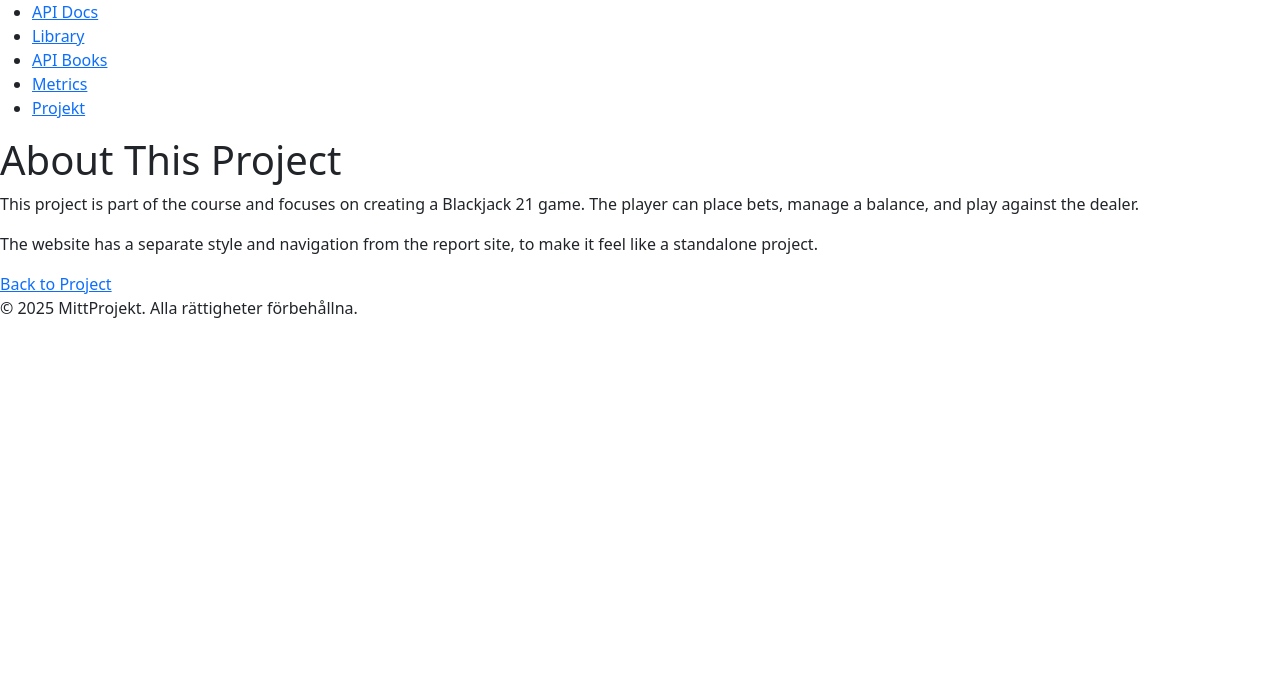
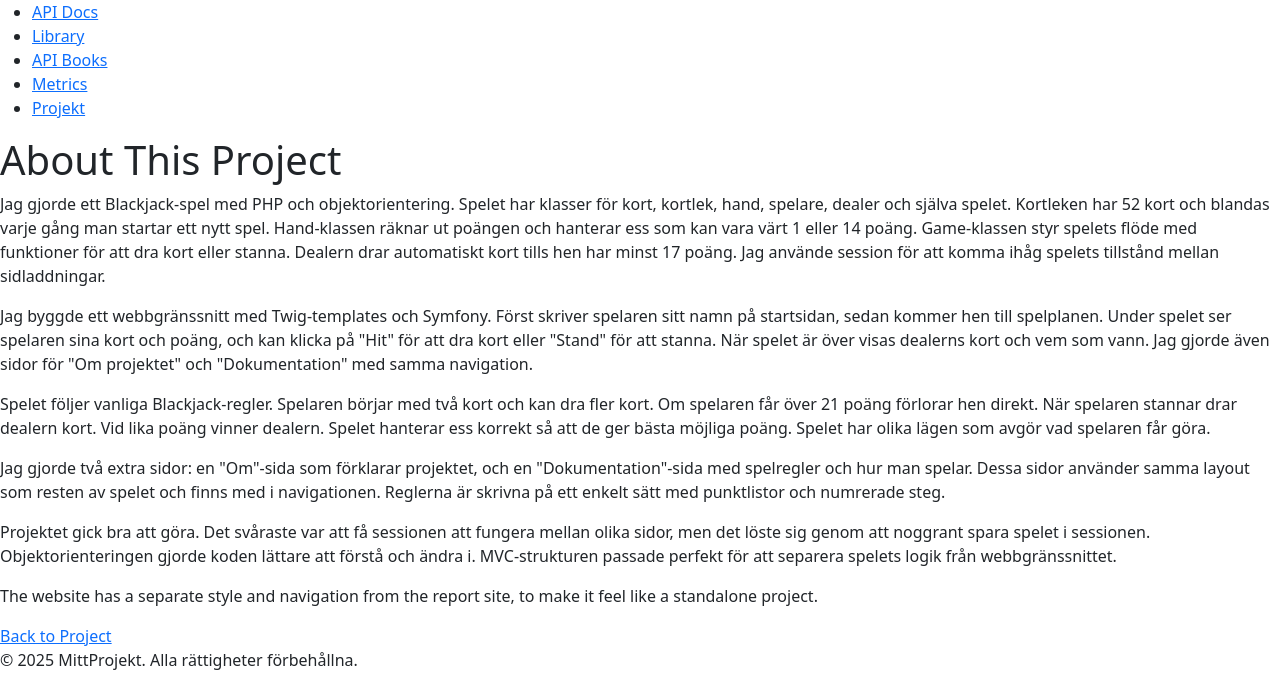
Before and after one commit to kamhaal/mvc, a Symfony app: template templates/proj/about.html.twig in a window 1280 px wide. Shown: the part 168-856 px from the top of the page. Before the commit the page ends 486 px from the top, so only its background shows below. Run offline with Twig, Linux system fonts and the light colour scheme; the template is opened without the code that fills it, so the values that code supplies are empty; some libraries are stand-ins or nearby versions.

Commit message:
Small update before final release

```diff
--- a/templates/proj/about.html.twig
+++ b/templates/proj/about.html.twig
@@ -5,9 +5,27 @@
 <h1>About This Project</h1>
 
 <p>
-    This project is part of the course and focuses on creating a Blackjack 21 game.
-    The player can place bets, manage a balance, and play against the dealer.
+Jag gjorde ett Blackjack-spel med PHP och objektorientering. Spelet har klasser för kort, kortlek, hand, spelare, dealer och själva spelet. Kortleken har 52 kort och blandas varje gång man startar ett nytt spel. Hand-klassen räknar ut poängen och hanterar ess som kan vara värt 1 eller 14 poäng. Game-klassen styr spelets flöde med funktioner för att dra kort eller stanna. Dealern drar automatiskt kort tills hen har minst 17 poäng. Jag använde session för att komma ihåg spelets tillstånd mellan sidladdningar.
 </p>
+
+<p>
+
+Jag byggde ett webbgränssnitt med Twig-templates och Symfony. Först skriver spelaren sitt namn på startsidan, sedan kommer hen till spelplanen. Under spelet ser spelaren sina kort och poäng, och kan klicka på "Hit" för att dra kort eller "Stand" för att stanna. När spelet är över visas dealerns kort och vem som vann. Jag gjorde även sidor för "Om projektet" och "Dokumentation" med samma navigation.
+</p>
+
+<p>
+
+Spelet följer vanliga Blackjack-regler. Spelaren börjar med två kort och kan dra fler kort. Om spelaren får över 21 poäng förlorar hen direkt. När spelaren stannar drar dealern kort. Vid lika poäng vinner dealern. Spelet hanterar ess korrekt så att de ger bästa möjliga poäng. Spelet har olika lägen som avgör vad spelaren får göra.
+</p>
+
+<p>
+
+Jag gjorde två extra sidor: en "Om"-sida som förklarar projektet, och en "Dokumentation"-sida med spelregler och hur man spelar. Dessa sidor använder samma layout som resten av spelet och finns med i navigationen. Reglerna är skrivna på ett enkelt sätt med punktlistor och numrerade steg.
+</p>
+
+<p>
+
+Projektet gick bra att göra. Det svåraste var att få sessionen att fungera mellan olika sidor, men det löste sig genom att noggrant spara spelet i sessionen. Objektorienteringen gjorde koden lättare att förstå och ändra i. MVC-strukturen passade perfekt för att separera spelets logik från webbgränssnittet.
 
 <p>
     The website has a separate style and navigation from the report site, to make it feel like a standalone project.
```
